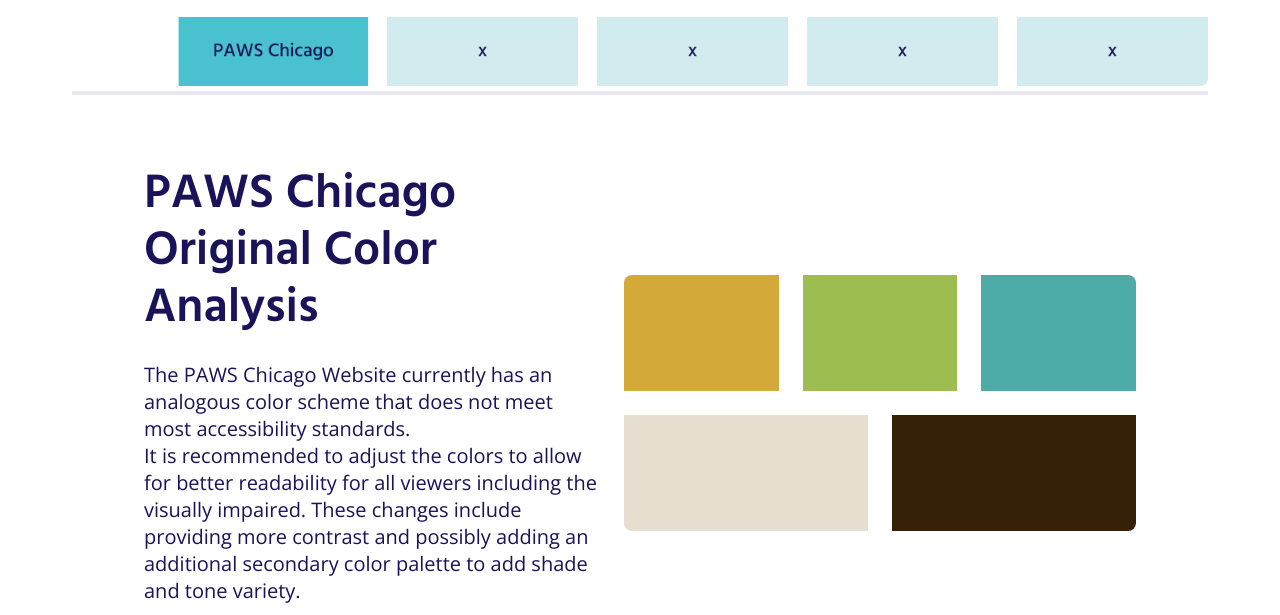
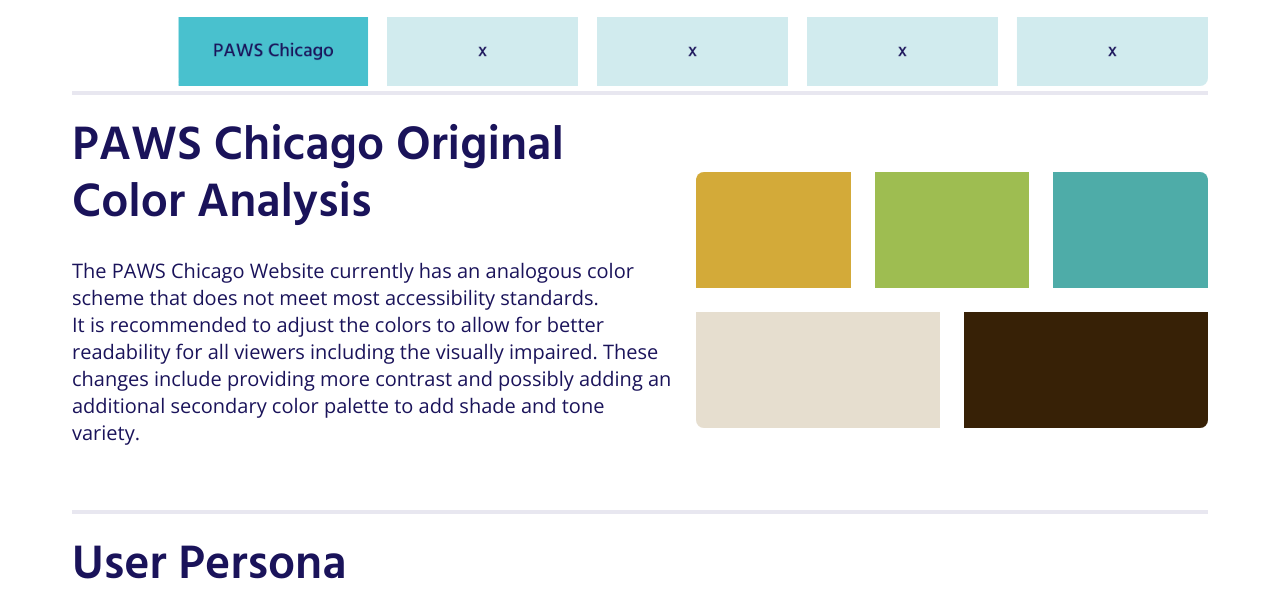
Before and after one commit to smcarlson192/UX_UI_HW_19, a plain HTML site: page paws.html in a window 1280 px wide. Shown: the part 3633-4248 px from the top of the page. Drawn offline with nearby package versions, Linux system fonts and the light colour scheme.

Commit message:
fixed a padding overlap

```diff
--- a/css/style.css
+++ b/css/style.css
@@ -922,10 +922,6 @@ input[type=submit] {
     background: #ffffff;
     gap: 24px;
     margin-top: 24px;
-    padding-top: 48px;
-    padding-bottom: 48px;
-    padding-left: 72px;
-    padding-right: 72px;
 }
 .item25 { grid-area: box1; }
 .item26 { grid-area: box2; }
```
